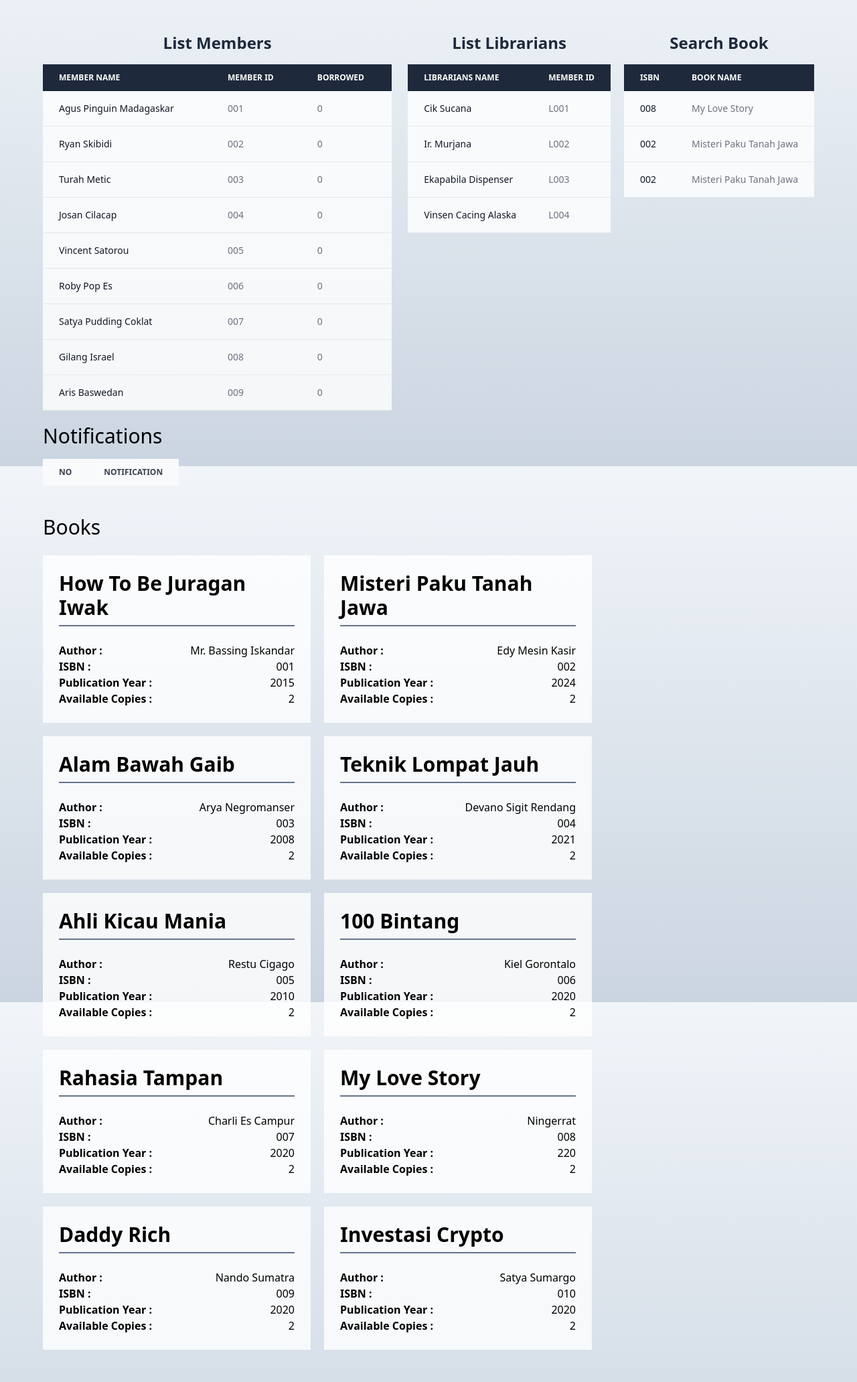
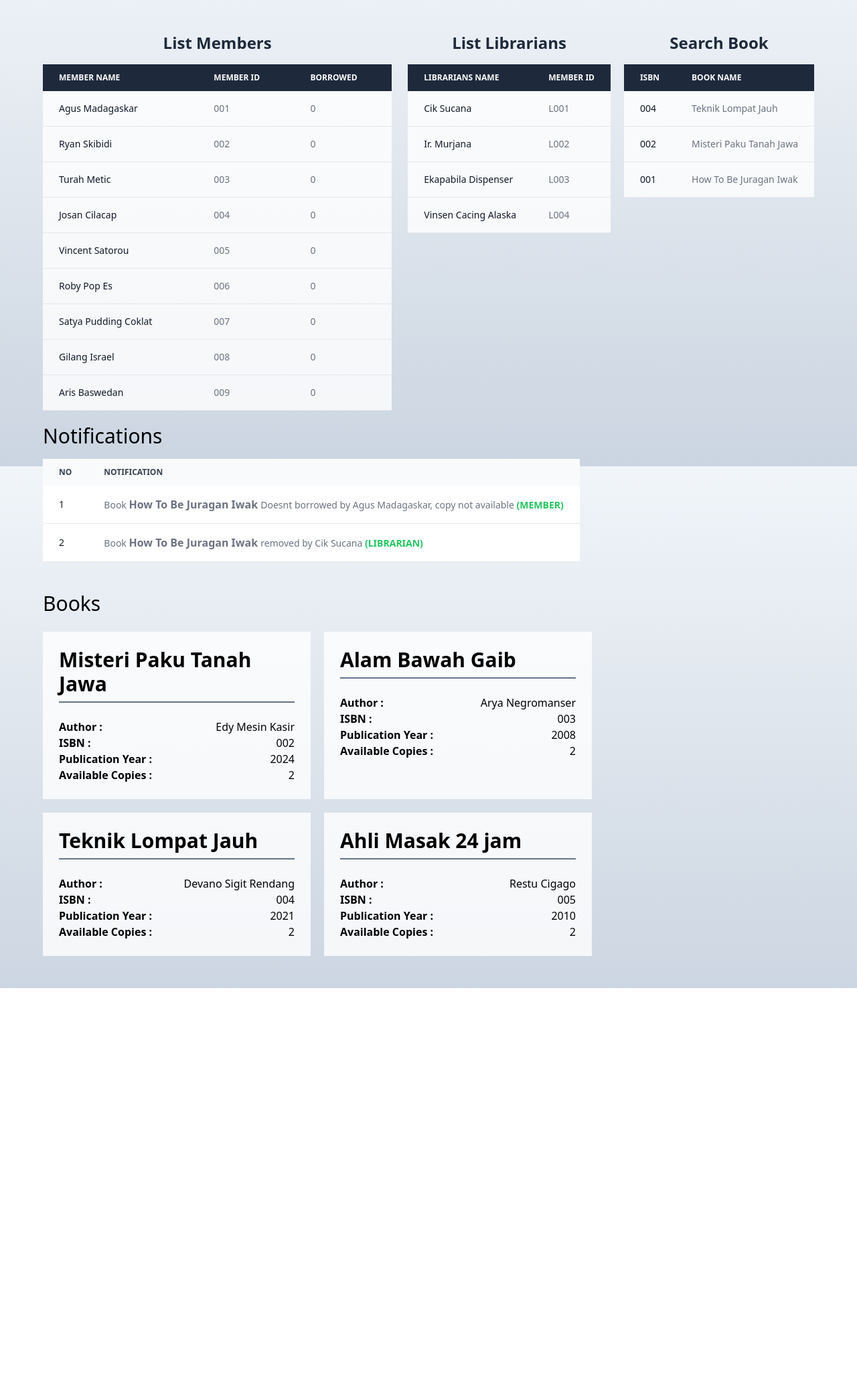
Before and after one commit to aryndraa/task-lms, a PHP site: page / in a window 1280 px wide. Shown: the part 104-2167 px from the top of the page at 67% size. After the commit the page ends 1579 px from the top, so only its background shows below. Run offline with PHP 8.4, Linux system fonts and the light colour scheme; lists and menus that the app fills with data are empty; some libraries are stand-ins or nearby versions.

Commit message:
fix bug borrow n remove book

```diff
--- a/classes/Book.php
+++ b/classes/Book.php
@@ -2,25 +2,29 @@
 
 class Book
 {
-    protected $title;
-    protected $author;
-    protected $isbn;
-    protected $publicationYear;
-    protected $availableCopies;
+    private string $title;
+    private string $author;
+    private string $isbn;
+    private int $publicationYear;
+    private int $availableCopies;
 
-    public function __construct(string $title, string $author,
-    string $isbn, int $publicationYear, int $availableCopies)
-    {
-        $this->title = $title;
-        $this->author = $author;
-        $this->isbn = $isbn;
+    public function __construct(
+        string $title,
+        string $author,
+        string $isbn,
+        int $publicationYear,
+        int $availableCopies
+    ) {
+        $this->title           = $title;
+        $this->author          = $author;
+        $this->isbn            = $isbn;
         $this->publicationYear = $publicationYear;
         $this->availableCopies = $availableCopies;
     }
 
     public function borrowBook()
     {
-        if ($this->availableCopies > 0 && $this->availableCopies != 0) {
+        if ($this->availableCopies > 0) {
             $this->availableCopies--;
 
             return true;
@@ -38,11 +42,10 @@ class Book
 
     public function getBookInfo()
     {
-
         return [
-            'title' => $this->title,
-            'author' => $this->author,
-            'isbn' => $this->isbn,
+            'title'           => $this->title,
+            'author'          => $this->author,
+            'isbn'            => $this->isbn,
             'publicationYear' => $this->publicationYear,
             'availableCopies' => $this->availableCopies
         ];
@@ -50,14 +53,11 @@ class Book
 
     public function getBookTitle()
     {
-
         return $this->title;
     }
 
     public function getBookISBN()
     {
-
         return $this->isbn;
     }
-
 }
--- a/classes/Librarian.php
+++ b/classes/Librarian.php
@@ -1,7 +1,6 @@
 <?php
 
 require_once "Person.php";
-
 
 class Librarian extends Person
 {
@@ -14,41 +13,38 @@ class Librarian extends Person
         $this->employeId = $employeId;
     }
 
+    public function removeBook(&$library, Book $book)
+    {
+        if($library->removeBook($book)) {
+            $this->notify(new Notification(
+                "Book <b class='text-base'>{$book->getBookTitle()}</b> removed by {$this->name}", 'LIBRARIAN'
+            ));
+        } else {
+            $this->notify(new Notification(
+                "Book <b class='text-base'>{$book->getBookTitle()}</b> was removed", 'LIBRARIAN'
+            ));
+        }
+    }
+
     public function addBook(&$library, Book $book)
     {
-        $library -> addBook($book);
+        $library->addBook($book);
         $this->notify(new Notification(
             "Book <b class='text-base'>{$book -> getBookTitle()}</b> added by {$this->name}", 'LIBRARIAN'
         ));
     }
 
-    public function removeBook(&$library, Book $book)
-    {
-        if($library -> removeBook($book)) {
-            $this->notify(new Notification(
-                "Book <b class='text-base'>{$book -> getBookTitle()}</b> removed by {$this->name}", 'LIBRARIAN'
-            ));
-
-            $this->notify(new Notification(
-                "Book <b class='text-base'>{$book -> getBookTitle()}</b> was removed", 'LIBRARIAN'
-            ));
-        };
-
-
-    }
 
     public function getLibrarianInfo()
     {
-
         return [
-            'name' => $this->getName(),
+            'name'      => $this->getName(),
             'employeID' => $this->employeId,
         ];
     }
 
     public function getLibrarianID()
     {
-
         return $this->employeId;
     }
 
--- a/classes/Library.php
+++ b/classes/Library.php
@@ -2,22 +2,12 @@
 
 class Library
 {
-
-    private $books = [];
+    public $books = [];
     private $members = [];
     private $librarians = [];
     private $memberNotifications = [];
     private $librarianNotifications = [];
     private array $notifications = [];
-
-    public function __construct()
-    {
-    }
-
-    public function addBook(Book $book)
-    {
-        $this->books[$book->getBookInfo()['isbn']] = $book;
-    }
 
     public function removeBook(Book $book)
     {
@@ -27,13 +17,14 @@ class Library
             return true;
         }
 
-        $this->notify(new Notification(
-            "Book {$book->getBookTitle()} was removed", 'LIBRARIAN'
-        ));
+        return false;
+    }
 
-        return false;
+    public function addBook(Book $book)
+    {
+        $this->books[$book->getBookInfo()['isbn']] = $book;
+    }
 
-    }
 
     public function registerMember(Member $member)
     {
@@ -51,9 +42,10 @@ class Library
     {
         if (isset($this->books[$isbn])) {
             return $this->books[$isbn];
-        } else {
-            throw new Exception("Book not found.");
         }
+
+        throw new Exception("Book not found.");
+
     }
 
     public function listAvailableBooks()
--- a/classes/Member.php
+++ b/classes/Member.php
@@ -9,25 +9,29 @@ class Member extends Person
     private string $memberID;
     private array $borrowedBooks = [];
     private  array $notifications = [];
-    public  int $setWarning = 0;
 
     public function __construct(string $name, string $memberID)
     {
         parent::__construct($name);
         $this -> memberID = $memberID;
 
-        // $this -> setNotification("member named {$name} with ID {$memberID} successfully added");
     }
 
-    public function borrowBook(Book $book)
+    public function borrowBook(&$library, Book $book)
     {
-        if($book->borrowBook()) {
-            $this -> borrowedBooks[] = $book;
+        if(array_search($book, $library->books)) {
+            if($book->borrowBook()) {
+                $this -> borrowedBooks[] = $book;
+                $this -> notify(New Notification(
+                    "Book <b class='text-base'>{$book -> getBookTitle()}</b> borrowed by {$this->name}", "MEMBER"
+                ));
+
+                return true;
+            }
+
             $this -> notify(New Notification(
-                "Book <b class='text-base'>{$book -> getBookTitle()}</b> borrowed by {$this->name}", "MEMBER"
+                "Book <b class='text-base'>{$book -> getBookTitle()}</b> Doesnt borrowed by {$this->name}, copy not available", "MEMBER"
             ));
-
-            return true;
         }
 
         $this -> notify(New Notification(
@@ -39,7 +43,7 @@ class Member extends Person
     {
         $indexBook = array_search($book, $this->borrowedBooks);
 
-        if($indexBook !== false) {
+        if($indexBook) {
             unset($this->borrowedBooks[$indexBook]);
 
             if($book->returnBook()) {
@@ -63,7 +67,6 @@ class Member extends Person
 
     public function getMemberInfo()
     {
-
         return [
             'name' => $this->name,
             'memberID' => $this->memberID,
@@ -78,13 +81,11 @@ class Member extends Person
 
     public function getNotifications()
     {
-
         return $this->notifications;
     }
 
     public function getMemberID()
     {
-
         return $this->memberID;
     }
 
--- a/classes/Person.php
+++ b/classes/Person.php
@@ -1,6 +1,7 @@
 <?php
 
-class Person {
+class Person
+{
     protected $name;
 
     public function __construct($name)
@@ -12,6 +13,4 @@ class Person {
     {
         return $this->name;
     }
-
-
 }
--- a/data.php
+++ b/data.php
@@ -13,15 +13,17 @@ $book1 = new Book("How To Be Juragan Iwak ", "Mr. Bassing Iskandar", "001", 2015
 $book2 = new Book("Misteri Paku Tanah Jawa", "Edy Mesin Kasir", "002", 2024, 2);
 $book3 = new Book("Alam Bawah Gaib", "Arya Negromanser", "003", 2008, 2);
 $book4 = new Book("Teknik Lompat Jauh", "Devano Sigit Rendang", "004", 2021, 2);
-$book5 = new Book("Ahli Kicau Mania", "Restu Cigago", "005", 2010, 2);
-$book6 = new Book("100 Bintang", "Kiel Gorontalo", "006", 2020, 2);
-$book7 = new Book("Rahasia Tampan", "Charli Es Campur", "007", 2020, 2);
-$book8 = new Book("My Love Story", "Ningerrat", "008", 220, 2);
-$book9 = new Book("Daddy Rich", "Nando Sumatra", "009", 2020, 2);
-$book10 = new Book("Investasi Crypto", "Satya Sumargo", "010", 2020, 2);
+$book5 = new Book("Ahli Masak 24 jam", "Restu Cigago", "005", 2010, 2);
+
+// Librarian init
+$librarian1 = new Librarian("Cik Sucana", "L001");
+$librarian2 = new Librarian("Ir. Murjana", "L002");
+$librarian3 = new Librarian("Ekapabila Dispenser", "L003");
+$librarian4 = new Librarian("Vinsen Cacing Alaska", "L004");
+
 
 // Member init
-$member1 = new Member("Agus Pinguin Madagaskar", "001");
+$member1 = new Member("Agus Madagaskar", "001");
 $member2 = new Member("Ryan Skibidi", "002");
 $member3 = new Member("Turah Metic", "003");
 $member4 = new Member("Josan Cilacap", "004");
@@ -31,23 +33,13 @@ $member7 = new Member("Satya Pudding Coklat", "007");
 $member8 = new Member("Gilang Israel", "008");
 $member9 = new Member("Aris Baswedan", "009");
 
-// Librarian init
-$librarian1 = new Librarian("Cik Sucana", "L001");
-$librarian2 = new Librarian("Ir. Murjana", "L002");
-$librarian3 = new Librarian("Ekapabila Dispenser", "L003");
-$librarian4 = new Librarian("Vinsen Cacing Alaska", "L004");
-
 // Registering Book
 $library->addBook($book1);
 $library->addBook($book2);
 $library->addBook($book3);
 $library->addBook($book4);
 $library->addBook($book5);
-$library->addBook($book6);
-$library->addBook($book7);
-$library->addBook($book8);
-$library->addBook($book9);
-$library->addBook($book10);
+
 
 // Registering Member
 $library->registerMember($member1);
@@ -68,7 +60,10 @@ $library->registerLibrarian($librarian4);
 
 // Actions
 $searchBook = [
-    $library->findBookByISBN("008"),
+    $library->findBookByISBN("004"),
     $library->findBookByISBN("002"),
-    $library->findBookByISBN("002"),
+    $library->findBookByISBN("001"),
 ];
+
+$librarian1->removeBook($library, $book1);
+$member1->borrowBook($library, $book1);
```
Also changed, not shown: classes/Notification.php (+6 -6 lines).
